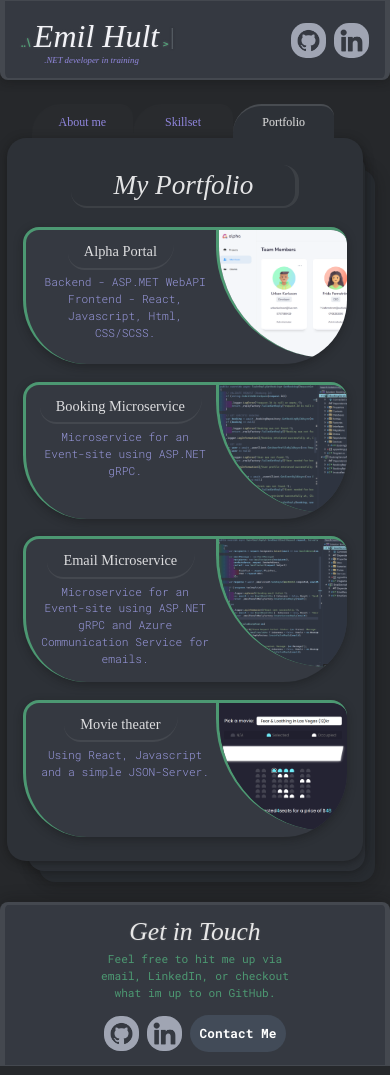
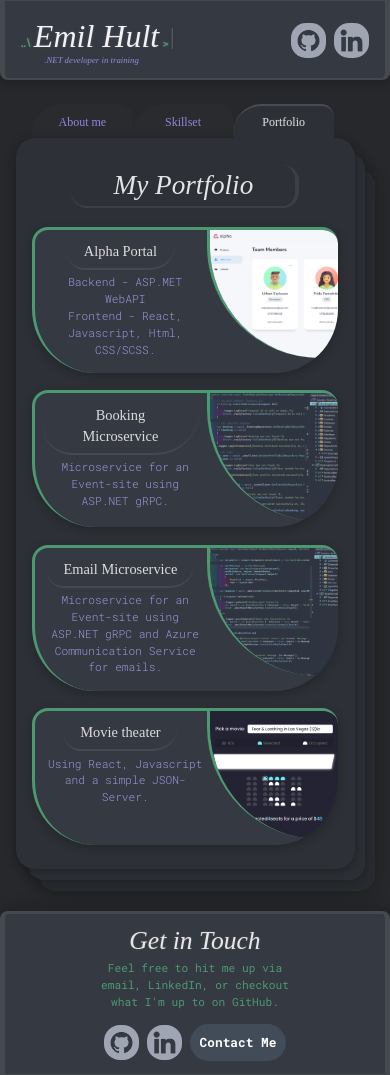
Before and after one commit to mutenJanken/Portfolio-EmilHult, a React (Vite) app: page /portfolio in a window 390 px wide. Built offline with nearby package versions, Linux system fonts and the light colour scheme; a web font is replaced by a local one.

Commit message:
Removed side margins from section-header(s)

```diff
--- a/src/components/Footer.jsx
+++ b/src/components/Footer.jsx
@@ -7,7 +7,7 @@ function Footer() {
       <div className="contact-wrapper">
         <div className="get-in-touch-text">Get in Touch</div>
         <p className="contact-description">
-          Feel free to hit me up via email, LinkedIn, or checkout what im up to on GitHub.
+          Feel free to hit me up via email, LinkedIn, or checkout what I'm up to on GitHub.
         </p>
         <div className="horizontal-wrapper">
           <div className="socials-footer-wrapper">
--- a/src/index.scss
+++ b/src/index.scss
@@ -935,7 +935,7 @@ section {
   }
 
   @media screen and (max-width: 600px) {
-    margin: 0.7rem 3rem 0.7rem 3rem;
+    margin: 0.7rem 0rem 0.7rem 0rem;
   }
 }
 
```
